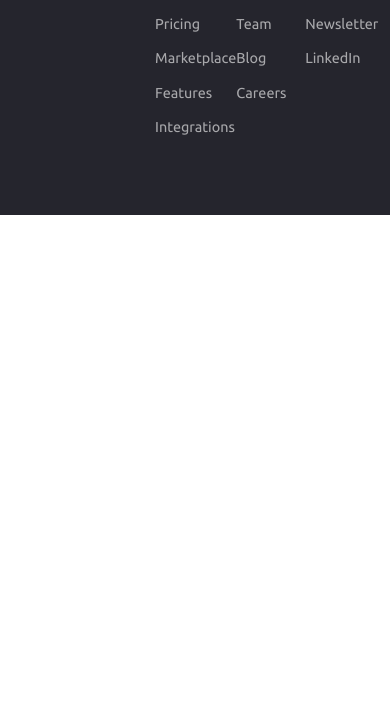
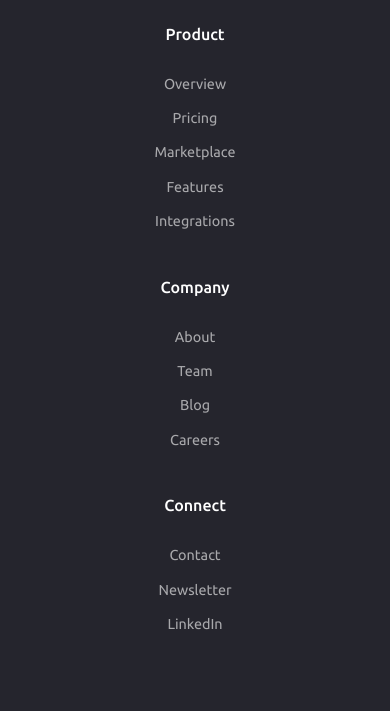
Before and after one commit to Zachcos/FeMentor-BlogrLandingPage, a plain HTML site: page index.html in a window 390 px wide. Shown: the part 4287-4998 px from the top of the page. Before the commit the page ends 4502 px from the top, so only its background shows below. Drawn offline with Linux system fonts and the light colour scheme.

Commit message:
Add mobile styles for #footer section

```diff
--- a/css/main.scss
+++ b/css/main.scss
@@ -425,18 +425,31 @@ html {
   width: 100%;
   .content {
     display: flex;
+    @include mobile {
+      flex-direction: column;
+      align-items: center;
+    }
   }
   .nav {
     display: flex;
     justify-content: space-around;
     margin-left: 7%;
     width: 75%;
+    @include mobile {
+      align-items: center;
+      flex-direction: column;
+      text-align: center;
+      margin-left: 0;
+    }
     &__item {
       color: $text__white;
       &__heading {
         @include font__ubuntu(500);
         font-size: 0.925;
         margin-bottom: 35px;
+        @include mobile {
+          margin-top: 50px;
+        }
       }
       &__dropdown {
         @include font__ubuntu(400);
```
Also changed, not shown: css/main.css, 1 other file.
